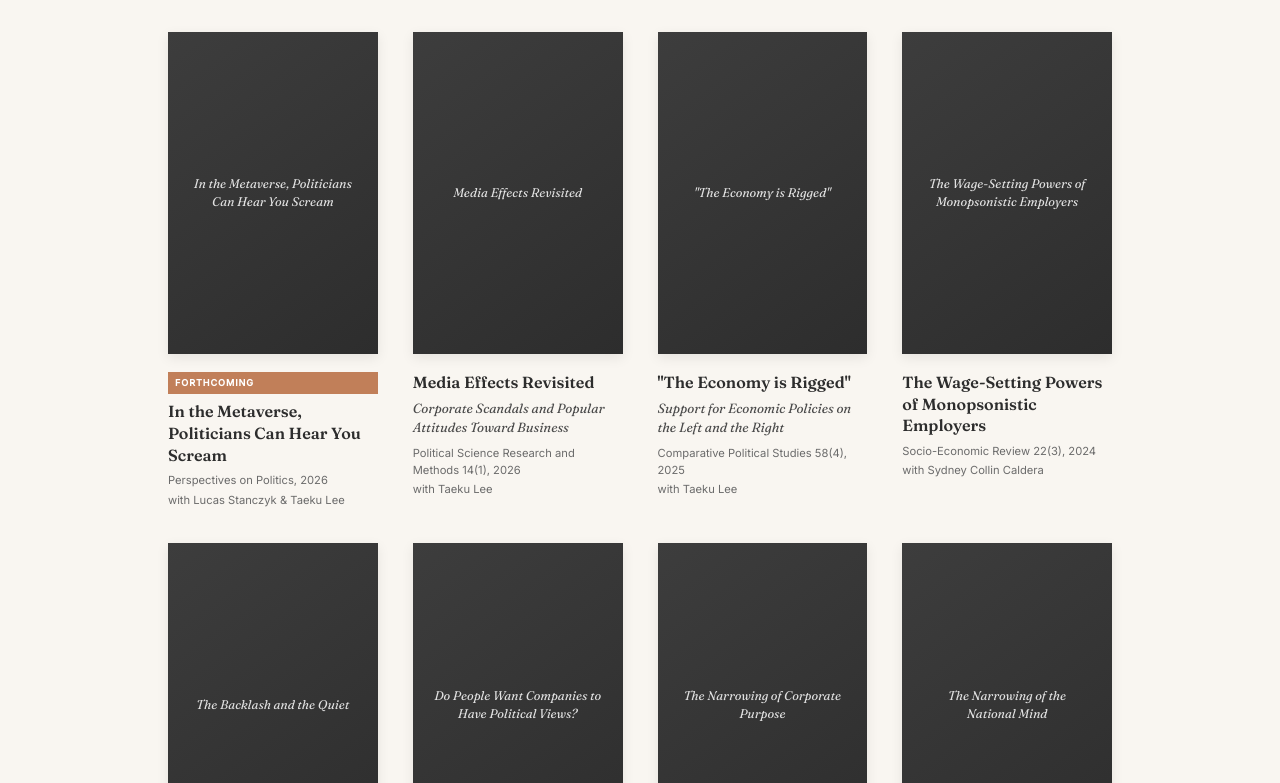
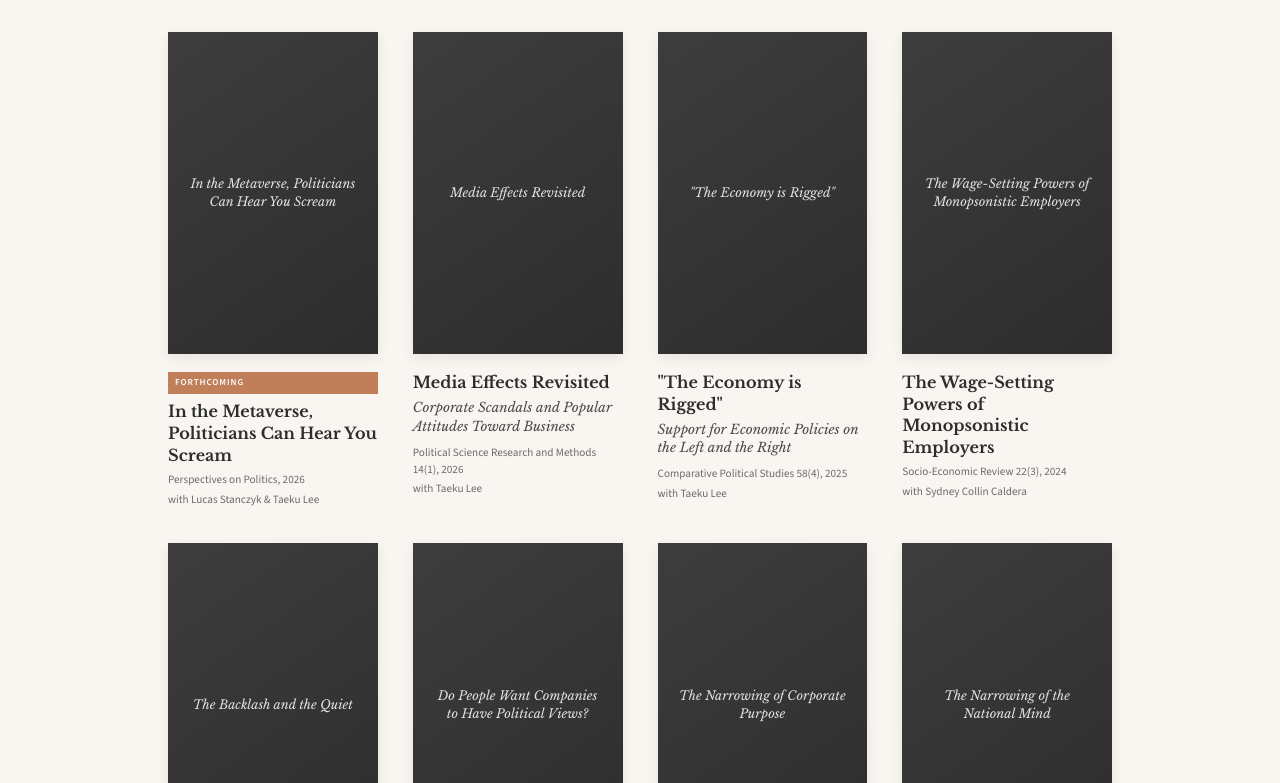
Before and after one commit to druidlighting-jpg/PepperWeb2, a plain HTML site: page publications.html in a window 1280 px wide. Shown: the part 500-1283 px from the top of the page. Drawn offline with nearby package versions, Linux system fonts and the light colour scheme.

Commit message:
Update site fonts to Libre Baskerville and Source Sans 3
Replaced Fraunces and Inter fonts with Libre Baskerville for serif and Source Sans 3 for sans-serif across all HTML files. Updated CSS variables accordingly for consistent typography. Also removed unused book cover hover transition in publications.html.

```diff
--- a/publications.html
+++ b/publications.html
@@ -6,7 +6,7 @@
     <title>Publications | Pepper D. Culpepper</title>
     <link rel="preconnect" href="https://fonts.googleapis.com">
     <link rel="preconnect" href="https://fonts.gstatic.com" crossorigin>
-    <link href="https://fonts.googleapis.com/css2?family=Fraunces:ital,opsz,wght@0,9..144,400;0,9..144,500;0,9..144,600;0,9..144,700;1,9..144,400;1,9..144,500&family=Inter:wght@400;500&display=swap" rel="stylesheet">
+    <link href="https://fonts.googleapis.com/css2?family=Libre+Baskerville:ital,wght@0,400;0,700;1,400&family=Source+Sans+3:ital,wght@0,400;0,500;0,600;1,400&display=swap" rel="stylesheet">
     <style>
         :root {
             --color-cream: #f9f6f1;
@@ -16,8 +16,8 @@
             --color-slate: #6b6b6b;
             --color-terracotta: #c17f59;
             --color-border: #e8e4de;
-            --font-serif: 'Fraunces', Georgia, serif;
-            --font-sans: 'Inter', -apple-system, sans-serif;
+            --font-serif: 'Libre Baskerville', Georgia, serif;
+            --font-sans: 'Source Sans 3', -apple-system, sans-serif;
             --transition: all 0.3s ease;
         }
 
@@ -149,11 +149,6 @@
             transition: var(--transition);
         }
 
-        a.book-card-link:hover .book-cover {
-            transform: translateY(-4px);
-            box-shadow: 0 8px 24px rgba(0,0,0,0.12);
-        }
-
         a.book-card-link:hover .book-title {
             color: var(--color-terracotta);
         }
@@ -166,7 +161,6 @@
             position: relative;
             overflow: hidden;
             box-shadow: 0 4px 12px rgba(0,0,0,0.08);
-            transition: var(--transition);
         }
 
         .book-cover img {
```
Also changed, not shown: about.html (+3 -3 lines), bb-book.html (+3 -3 lines), billionaire-backlash.html (+3 -3 lines), books.html (+3 -3 lines), changing-france.html (+3 -3 lines), contact.html (+3 -3 lines), creating-cooperation.html (+3 -3 lines), german-skills-machine.html (+3 -3 lines), index.html (+3 -3 lines), media.html (+3 -3 lines), quiet-politics.html (+3 -3 lines).
